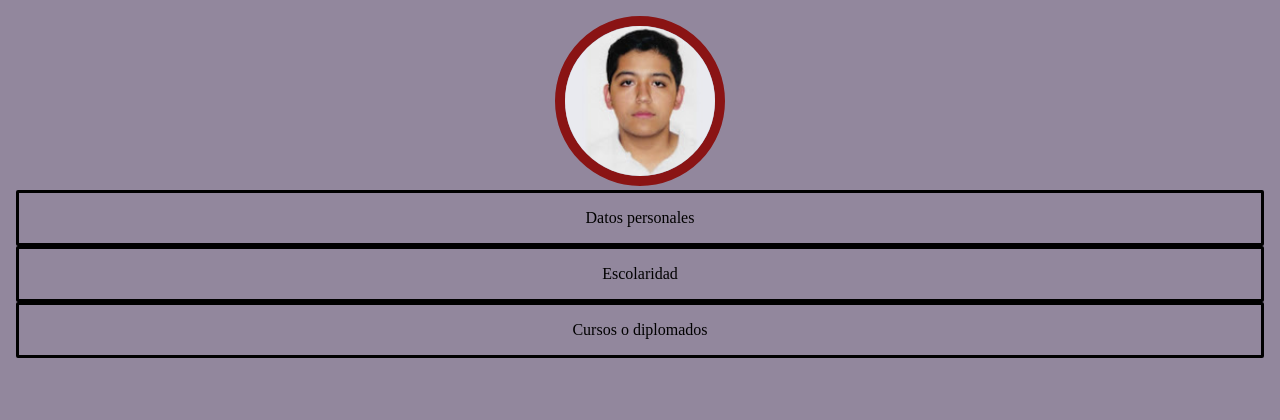
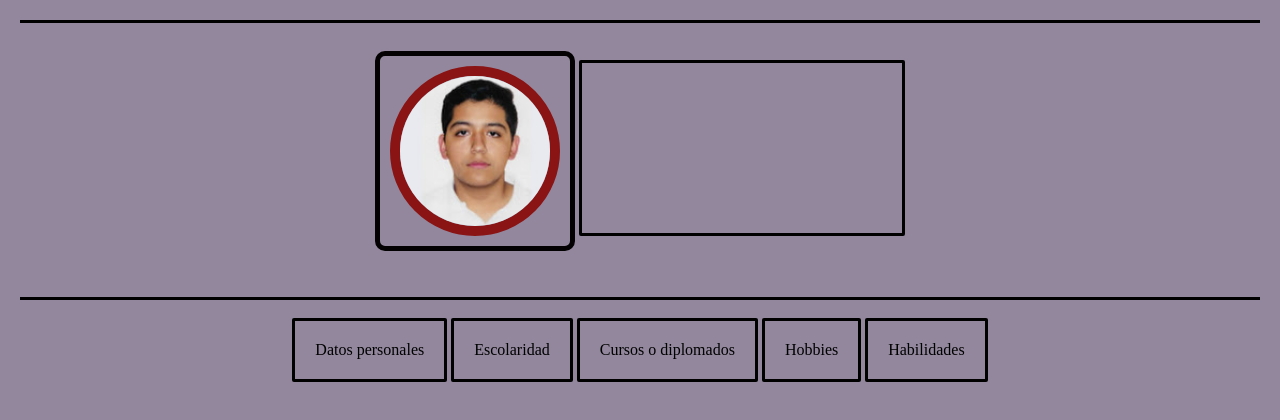
Before and after one commit to RegaladoLeonardo/4IV9-PSW-Regalado-Zuniga-Leonardo, a plain HTML site: page Parcial1/Curriculum/index.html in a window 1280 px wide. Drawn offline with Linux system fonts and the light colour scheme.

Commit message:
datos personales

```diff
--- a/Parcial1/Curriculum/css/estilos.css
+++ b/Parcial1/Curriculum/css/estilos.css
@@ -1,9 +1,8 @@
 *{
-              padding: .5rem;
+              padding: 10px;
               margin: 0;
               color: #000000;
               text-align: center;
-
 
 }
 
@@ -14,31 +13,20 @@ html,body{
 
 }
 
-.personales{
+#bio{
               border-radius: 2px;
               border: solid black;
+              width: 300px;
+              height: 150px;
+              display:inline-flex;
 }
 
 .personales{
               border-radius: 2px;
               border: solid black;
+              display:inline-flex;
 }
 
-.personales{
-              border-radius: 2px;
-              border: solid black;
-}
-
-
-h1{
-              width: 10%;
-              height: 64px;
-              border: solid black;
-              border-radius: 20%;
-              animation: girar 2s ease-in-out infinite;
-              border: center;
-              margin-left: 45%;
-}
 
 .foto-perfil{
               width: 150px;
@@ -47,3 +35,18 @@ h1{
               border: solid 10px rgb(138, 20, 20);
               padding: 0px;
 }
+
+.fondo-foto{
+              border: solid 5px rgb(3, 1, 1);
+              display:inline-flex;
+              border-radius: 5%;
+
+}
+
+
+hr{
+              background-color: #000000;
+              border: #000000;
+              height: 1px;
+              padding: 1px;
+}
--- a/Parcial1/Curriculum/index.html
+++ b/Parcial1/Curriculum/index.html
@@ -8,7 +8,24 @@
               <title>Curriculum</title>
 </head>
 <body>
-              <img class="foto-perfil" src="perfil.jpeg" alt="">
+              <hr>
+              <br>
+              <div>
+                            <div class="fondo-foto">
+                                          <img class="foto-perfil" src="perfil.jpeg" alt=Foto">
+                            </div>
+                            <article id="bio">
+
+                            </article>
+              </div>
+
+              <br>
+              <br>
+
+              <hr>
+
+              <br>
+
               <section class="personales">
                             <p>Datos personales</p>
               </section>
@@ -21,5 +38,13 @@
                             <p>Cursos o diplomados </p>
               </section>
 
+              <section  class="personales">
+                            <p>Hobbies </p>
+              </section>
+
+              <section  class="personales">
+                            <p>Habilidades</p>
+              </section>
+
 </body>
 </html>
```
